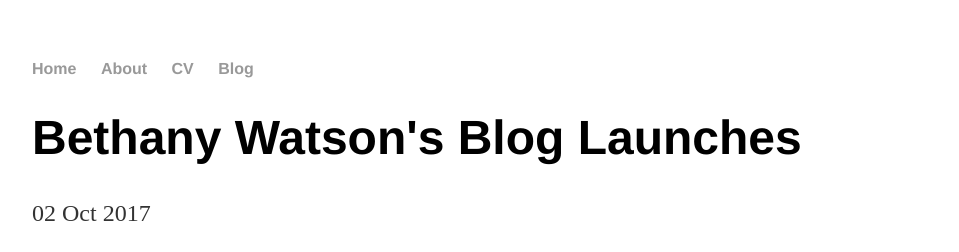
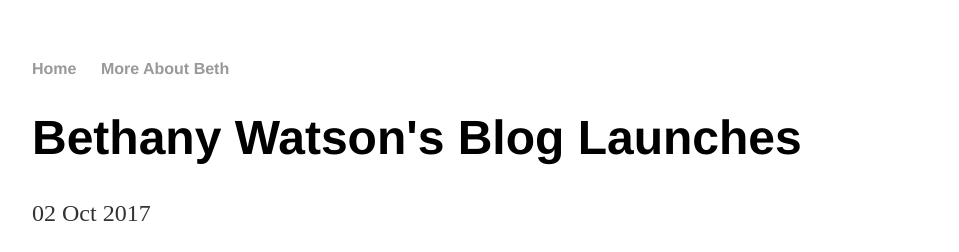
Before and after one commit to bethanyvwatson/bethanyvwatson.github.io, a Jekyll site: the page built from _posts/2017-10-02-bethany-watson-blog-launched.md, in a window 1280 px wide. Shown: the top 252 px of the page, without its empty margins (160-1119 px from the left). Built offline with Jekyll 4.4.1, drawn with Linux system fonts in a browser that asks for light colours.

Commit message:
Change header to link to my website.

```diff
--- a/_layouts/default.html
+++ b/_layouts/default.html
@@ -9,9 +9,7 @@
 			<nav>
 	    		<ul>
 	        		<li><a href="/">Home</a></li>
-		        	<li><a href="/about">About</a></li>
-	        		<li><a href="/cv">CV</a></li>
-	        		<li><a href="/blog">Blog</a></li>
+		        	<li><a href="http://www.bethanywatson.me">More About Beth</a></li>
 	    		</ul>
 			</nav>
 			<div class="container">
```
